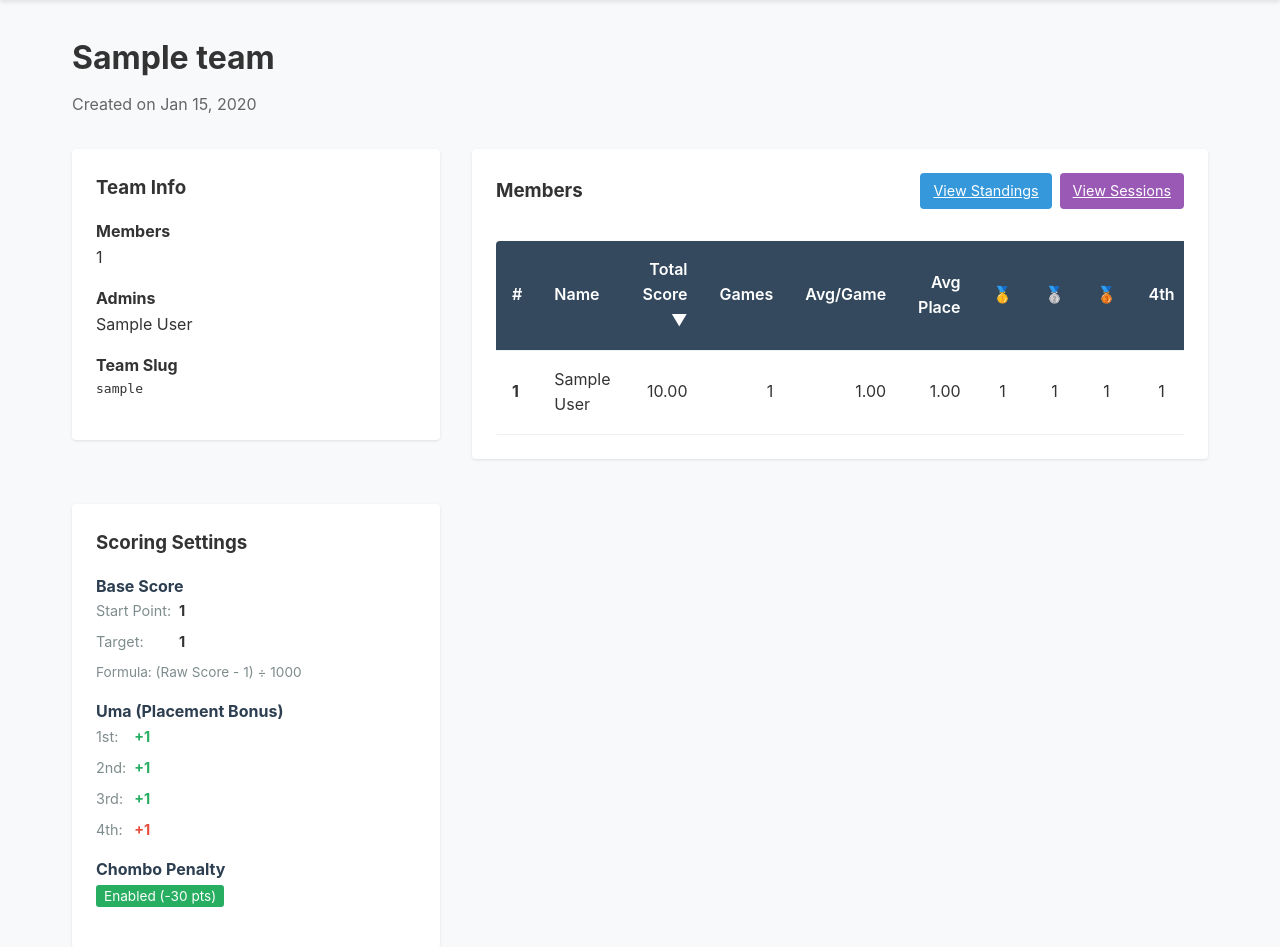
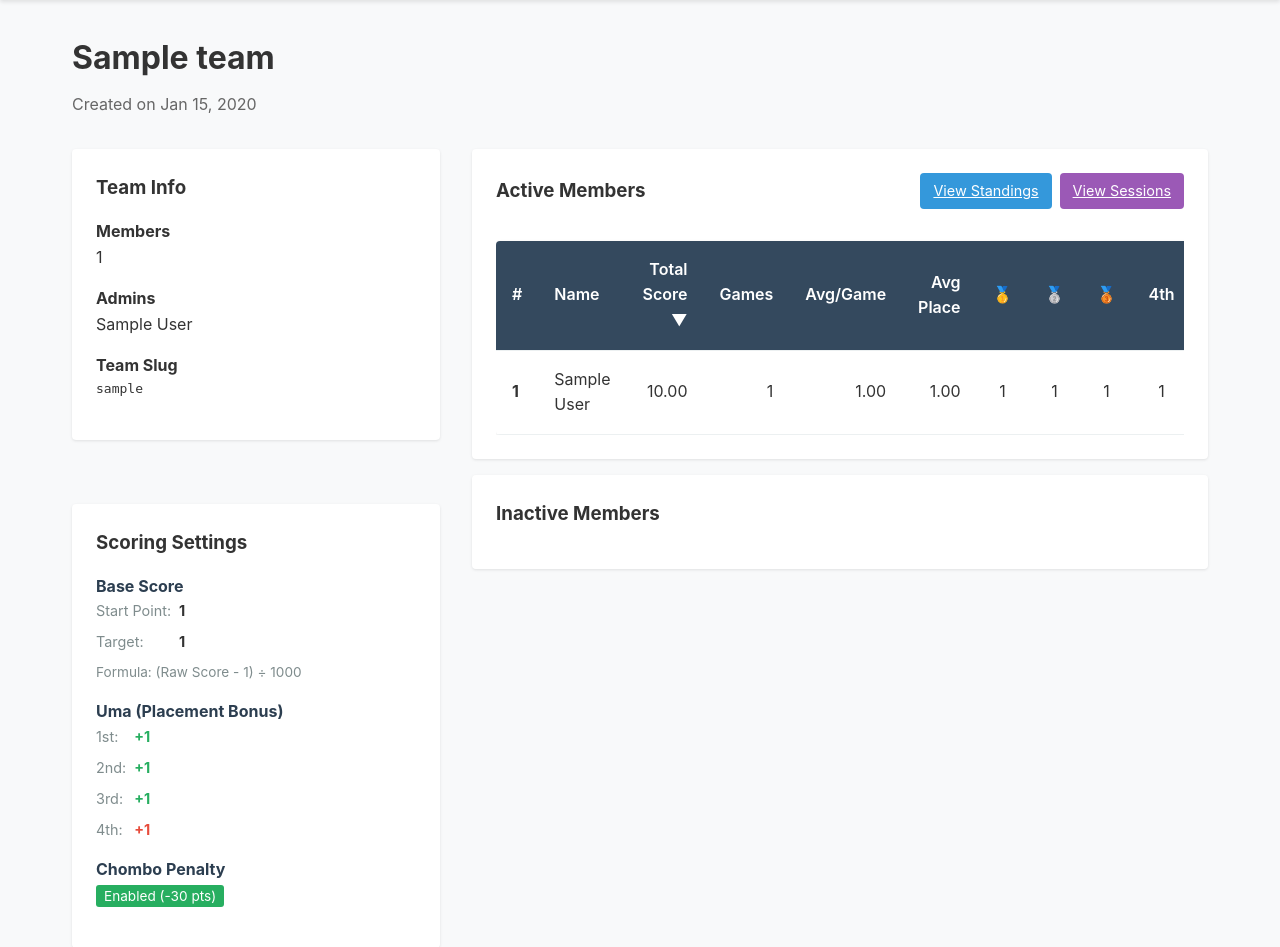
Before and after one commit to yuriko-aya/janki, a Django app: a page that uses templates/teams/team_detail.html in a window 1280 px wide. Shown: the part 70-1017 px from the top of the page. Run offline with Django 5.2, Linux system fonts and the light colour scheme; tables that the repository leaves empty hold one stand-in row (values such as "Sample post").

Commit message:
Improve standing and team details display and readme

```diff
--- a/scores/services/calculator.py
+++ b/scores/services/calculator.py
@@ -51,7 +51,7 @@
 
 def get_team_standings(team):
     """
-    Get all team members with their calculated scores, sorted by total (descending).
+    Get all active team members with their calculated scores, sorted by total (descending).
 
     Args:
         team: The Team object
@@ -60,7 +60,20 @@
         QuerySet of Members with calculated scores, sorted by total descending
     """
     members = team.members.select_related('calculated_score').order_by('-calculated_score__total')
-    return members
+    return (m for m in members if m.calculated_score and m.calculated_score.games_played > 0)
+
+def get_inactive_members(team):
+    """
+    Get all inactive team members with their calculated scores, sorted by total (descending).
+
+    Args:
+        team: The Team object
+
+    Returns:
+        QuerySet of Members with calculated scores, sorted by total descending
+    """
+    members = team.members.select_related('calculated_score').order_by('-calculated_score__total')
+    return (m for m in members if m.calculated_score and m.calculated_score.games_played == 0)
 
 
 def get_team_standings_by_month(team, month, year):
@@ -206,7 +219,7 @@
             member.monthly_fourth_place = 0
 
     # Sort by monthly total
-    return sorted(members, key=lambda m: m.monthly_total, reverse=True)
+    return sorted((m for m in members if m.monthly_games > 0), key=lambda m: m.monthly_total, reverse=True)
 
 
 def submit_session_scores(session_id, team, score_data, session_date=None):
--- a/teams/views.py
+++ b/teams/views.py
@@ -15,7 +15,7 @@
 from teams.models import Team, Member
 from teams.forms import TeamForm, MemberForm, AddTeamAdminForm
 from accounts.models import TeamAdmin
-from scores.services.calculator import get_team_standings
+from scores.services.calculator import get_team_standings, get_inactive_members
 
 
 class TeamListView(ListView):
@@ -61,6 +61,7 @@
         team = self.get_object()
         # Get standings sorted by calculated score
         context['standings'] = get_team_standings(team)
+        context['inactive_members'] = get_inactive_members(team)
         # Check if user is admin
         if self.request.user.is_authenticated:
             context['is_team_admin'] = team.admins.filter(user=self.request.user).exists()
--- a/templates/teams/team_detail.html
+++ b/templates/teams/team_detail.html
@@ -75,7 +75,7 @@
     <div class="team-main-content">
         <div style="background-color: white; padding: 1.5rem; border-radius: 4px; box-shadow: 0 1px 3px rgba(0,0,0,0.1);">
             <div class="standings-header">
-                <h3 style="margin: 0;">Members</h3>
+                <h3 style="margin: 0;"> Active Members</h3>
                 <div class="standings-actions">
                     <a href="{% url 'scores:standings' slug=team.slug %}" class="btn" style="background-color: #3498db; color: white; padding: 6px 12px; font-size: 0.9rem;">View Standings</a>
                     <a href="{% url 'scores:sessions' slug=team.slug %}" class="btn" style="background-color: #9b59b6; color: white; padding: 6px 12px; font-size: 0.9rem;">View Sessions</a>
@@ -207,6 +207,23 @@
                 <p style="color: #999; text-align: center; padding: 2rem;">No members yet.</p>
             {% endif %}
         </div>
+        {% if inactive_members %}
+            <div style="background-color: white; padding: 1.5rem; border-radius: 4px; box-shadow: 0 1px 3px rgba(0,0,0,0.1); margin-top: 1rem;">
+                <div class="standings-header">
+                    <h3 style="margin: 0;">Inactive Members</h3>
+                </div>
+                <ul style="list-style: none; padding: 0; margin: 0;">
+                    {% for member in inactive_members %}
+                        <li style="padding: 0.75rem 0; border-bottom: 1px solid #eee;">
+                            <div style="display: flex; justify-content: space-between; align-items: center;">
+                                <span>{{ member.name }}</span>
+                                <span style="color: #999; font-size: 0.85rem; font-style: italic;">No games played</span>
+                            </div>
+                        </li>
+                    {% endfor %}
+                </ul>
+            </div>
+        {% endif %}
     </div>
 </div>
 
```
Also changed, not shown: README.md.
